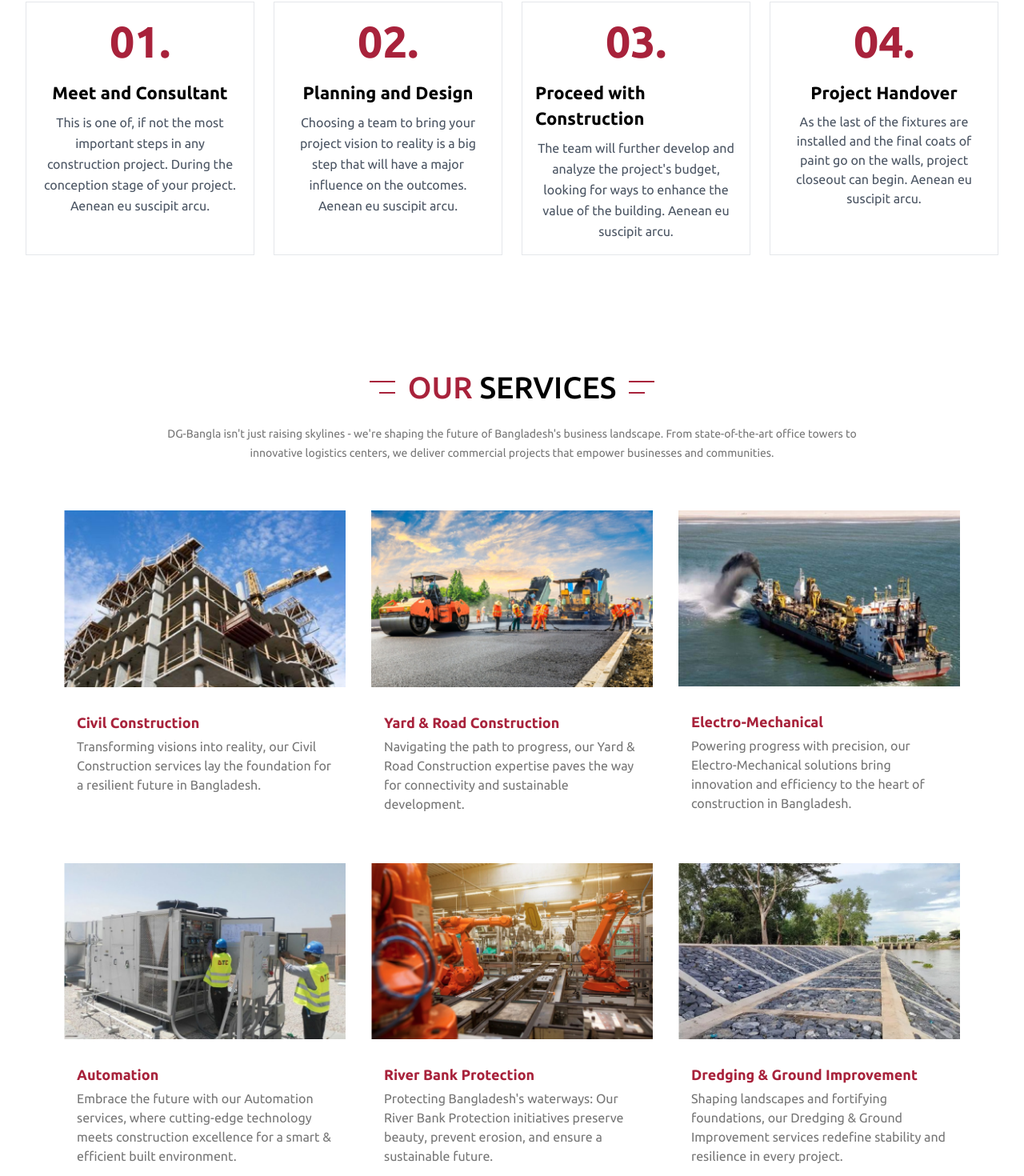
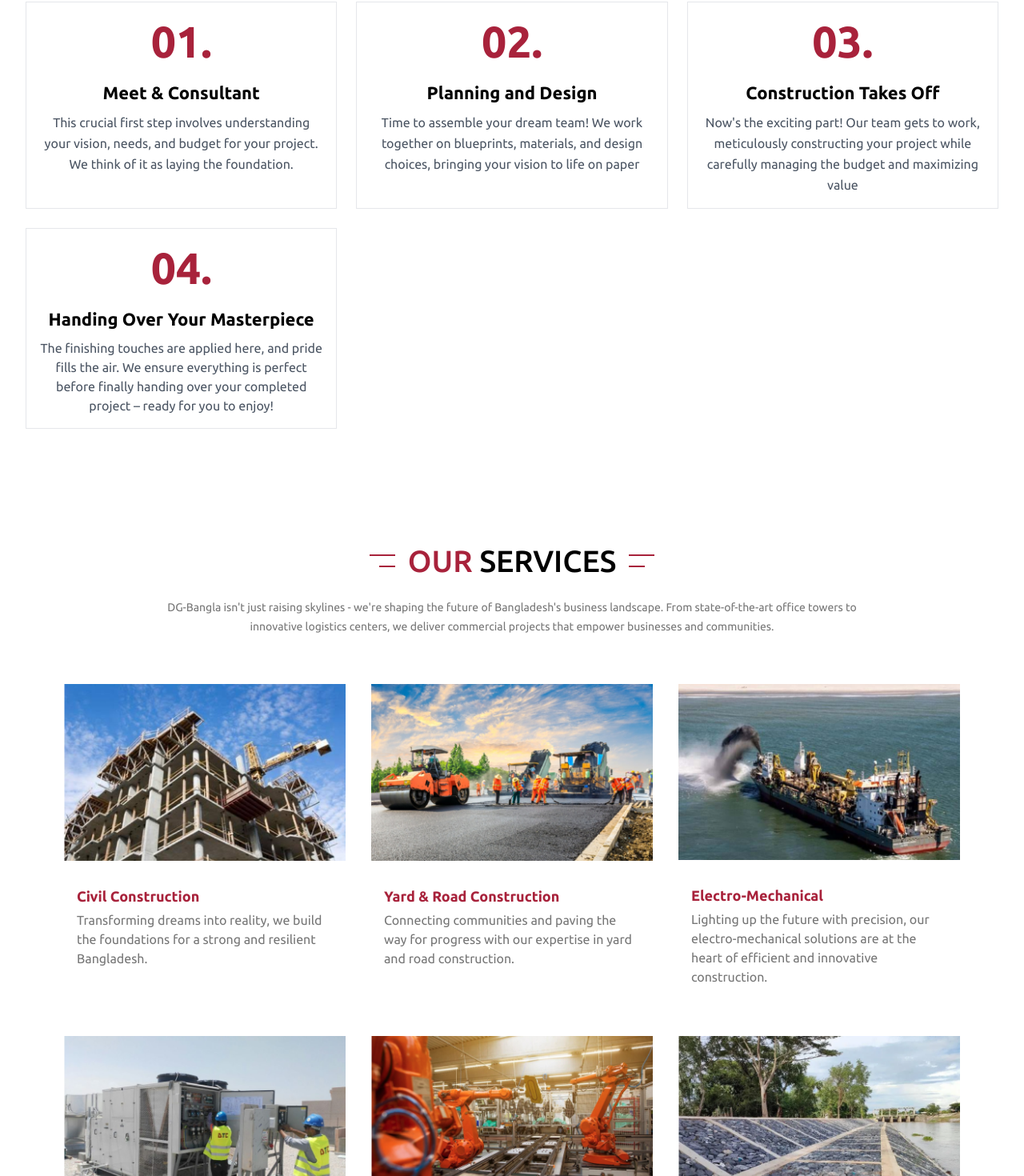
Before and after one commit to Acote-Group/dg-bangla-client, a React (Vite) app: page /services in a window 1280 px wide. Shown: the part 639-2109 px from the top of the page at 80% size. Built offline with nearby package versions, Linux system fonts and the light colour scheme.

Commit message:
overall design changes added

```diff
--- a/src/App.jsx
+++ b/src/App.jsx
@@ -30,11 +30,27 @@ function App() {
       </Routes>
       <Footer />
       <ScrollToTop
-        color="#FFFF"
-        width="40px"
         smooth
-        className="!bg-primary"
-        // style={{"border-radius": "100px"}}
+        component={
+          <div>
+            <svg
+              xmlns="http://www.w3.org/2000/svg"
+              fill="none"
+              viewBox="0 0 24 24"
+              strokeWidth="1.5"
+              stroke="#ffff"
+              className="w-8 h-8 mx-auto"
+            >
+              <path
+                strokeLinecap="round"
+                strokeLinejoin="round"
+                d="m4.5 15.75 7.5-7.5 7.5 7.5"
+              />
+            </svg>
+          </div>
+        }
+        className="!bg-primary !w-14 !h-14"
+        style={{ "border-radius": "100px" }}
       />
     </>
   );
--- a/src/components/AboutCompany.jsx
+++ b/src/components/AboutCompany.jsx
@@ -28,12 +28,12 @@ const AboutCompany = () => {
                   Engineering
                 </h1>
                 <p className="font-ubuntu leading-[26px] text-balance">
-                  Starting from 2012 to now, we have far gone a long way
-                  progressing rapidly. Today we disclose us as an experienced
-                  multi-dimensional company that provides not only your complete
-                  property design construction solutions but also growing
-                  quickly to provide all electrical works, equipment spare parts
-                  importing supplying servicing.
+                  Since 2012, we have made significant paces and are advancing
+                  rapidly. Presently, we present ourselves as an experienced and
+                  diverse company offering comprehensive property design and
+                  construction solutions, while also expanding into electrical
+                  works, equipment & spare parts importing, supply, and
+                  servicing.
                 </p>
 
                 <Link
--- a/src/components/OurFuturePlan.jsx
+++ b/src/components/OurFuturePlan.jsx
@@ -73,7 +73,10 @@ export default function OurFuturePlan() {
               into a leading global engineering, construction, and project
               management company. Our vision encompasses delivering unparalleled
               outcomes to clients, nurturing rewarding professional paths, and
-              creating profitable value.
+              creating profitable value. Our journey calls for expanding
+              internationally in engineering, surpassing customer expectations,
+              empowering fulfilling careers, and achieving profitability through
+              exceptional workmanship across all domains.
             </p>
           </div>
         </div>
--- a/src/components/OurServices.jsx
+++ b/src/components/OurServices.jsx
@@ -56,9 +56,8 @@ const OurServices = () => {
                   Civil Construction
                 </h3>
                 <p className="mt-1 text-[#767676] font-ubuntu">
-                  Transforming visions into reality, our Civil Construction
-                  services lay the foundation for a resilient future in
-                  Bangladesh.
+                  Transforming dreams into reality, we build the foundations for
+                  a strong and resilient Bangladesh.
                 </p>
               </div>
             </a>
@@ -79,9 +78,8 @@ const OurServices = () => {
                   Yard & Road Construction
                 </h3>
                 <p className="mt-1 text-[#767676] font-ubuntu">
-                  Navigating the path to progress, our Yard & Road Construction
-                  expertise paves the way for connectivity and sustainable
-                  development.
+                  Connecting communities and paving the way for progress with
+                  our expertise in yard and road construction.
                 </p>
               </div>
             </a>
@@ -102,9 +100,9 @@ const OurServices = () => {
                   Electro-Mechanical
                 </h3>
                 <p className="mt-1 text-[#767676] font-ubuntu">
-                  Powering progress with precision, our Electro-Mechanical
-                  solutions bring innovation and efficiency to the heart of
-                  construction in Bangladesh.
+                  Lighting up the future with precision, our electro-mechanical
+                  solutions are at the heart of efficient and innovative
+                  construction.
                 </p>
               </div>
             </a>
@@ -125,9 +123,9 @@ const OurServices = () => {
                   Automation
                 </h3>
                 <p className="mt-1 text-[#767676] font-ubuntu">
-                  Embrace the future with our Automation services, where
-                  cutting-edge technology meets construction excellence for a
-                  smart & efficient built environment.
+                  Embrace the future with smart buildings! Our automation
+                  services integrate cutting-edge technology with construction
+                  excellence.
                 </p>
               </div>
             </a>
@@ -148,8 +146,8 @@ const OurServices = () => {
                   River Bank Protection
                 </h3>
                 <p className="mt-1 text-[#767676] font-ubuntu">
-                  Protecting Bangladesh's waterways: Our River Bank Protection
-                  initiatives preserve beauty, prevent erosion, and ensure a
+                  Safeguarding Bangladesh's most vital arteries, our river bank
+                  protection initiatives preserve beauty and ensure a
                   sustainable future.
                 </p>
               </div>
@@ -171,9 +169,9 @@ const OurServices = () => {
                   Dredging & Ground Improvement
                 </h3>
                 <p className="mt-1 text-[#767676] font-ubuntu">
-                  Shaping landscapes and fortifying foundations, our Dredging &
-                  Ground Improvement services redefine stability and resilience
-                  in every project.
+                  From shaping landscapes to strengthening foundations, we
+                  ensure stability and resilience with our dredging and ground
+                  improvement services.
                 </p>
               </div>
             </a>
--- a/src/components/OurWorkProcess.jsx
+++ b/src/components/OurWorkProcess.jsx
@@ -4,7 +4,7 @@ export default function OurWorkProcess() {
   return (
     <>
       <section className="py-12 px-4 md:px-6 lg:px-8 bg-white font-ubuntu">
-        <div className="max-w-[1460px] mx-auto">
+        <div className="max-w-[1560px] mx-auto">
           <div className="text-center md:mt-[95px]">
             <div className="flex justify-center gap-4 items-center">
               <div className="flex flex-col">
@@ -32,18 +32,18 @@ export default function OurWorkProcess() {
             </p>
           </div>
 
-          <div className="grid grid-cols-1 md:grid-cols-2 lg:grid-cols-4 gap-6 mt-[60px]">
+          <div className="grid grid-cols-1 md:grid-cols-3 2xl:grid-cols-4 gap-6 mt-[60px]">
             <div className="flex flex-col items-center p-4 border w-fit hover:relative hover:after:absolute hover:after:top-0 hover:after:left-0 hover:after:right-0 hover:after:w-full hover:after:h-1 hover:after:bg-primary">
               <span className="text-primary font-bold text-[55px] leading-[65px] mb-4">
                 01.
               </span>
               <h3 className="text-[22px] leading-[32px] font-bold mb-2">
-                Meet and Consultant
+                Meet & Consultant
               </h3>
               <p className="text-gray-600 text-center leading-[26px]">
-                This is one of, if not the most important steps in any
-                construction project. During the conception stage of your
-                project. Aenean eu suscipit arcu.
+                This crucial first step involves understanding your vision,
+                needs, and budget for your project. We think of it as laying the
+                foundation.
               </p>
             </div>
 
@@ -55,9 +55,9 @@ export default function OurWorkProcess() {
                 Planning and Design
               </h3>
               <p className="text-gray-600 text-center leading-[26px]">
-                Choosing a team to bring your project vision to reality is a big
-                step that will have a major influence on the outcomes. Aenean eu
-                suscipit arcu.
+                Time to assemble your dream team! We work together on
+                blueprints, materials, and design choices, bringing your vision
+                to life on paper
               </p>
             </div>
             <div className="flex flex-col items-center p-4 border w-fit hover:relative hover:after:absolute hover:after:top-0 hover:after:left-0 hover:after:right-0 hover:after:w-full hover:after:h-1 hover:after:bg-primary">
@@ -65,12 +65,12 @@ export default function OurWorkProcess() {
                 03.
               </span>
               <h3 className="text-[22px] leading-[32px] font-bold mb-2">
-                Proceed with Construction
+                Construction Takes Off
               </h3>
               <p className="text-gray-600 text-center leading-[26px]">
-                The team will further develop and analyze the project's budget,
-                looking for ways to enhance the value of the building. Aenean eu
-                suscipit arcu.
+                Now's the exciting part! Our team gets to work, meticulously
+                constructing your project while carefully managing the budget
+                and maximizing value
               </p>
             </div>
             <div className="flex flex-col items-center p-4 border w-fit hover:relative hover:after:absolute hover:after:top-0 hover:after:left-0 hover:after:right-0 hover:after:w-full hover:after:h-1 hover:after:bg-primary">
@@ -78,12 +78,12 @@ export default function OurWorkProcess() {
                 04.
               </span>
               <h3 className="text-[22px] leading-[32px] font-bold mb-2">
-                Project Handover
+                Handing Over Your Masterpiece
               </h3>
               <p className="text-gray-600 text-center">
-                As the last of the fixtures are installed and the final coats of
-                paint go on the walls, project closeout can begin. Aenean eu
-                suscipit arcu.
+                The finishing touches are applied here, and pride fills the air.
+                We ensure everything is perfect before finally handing over your
+                completed project – ready for you to enjoy!
               </p>
             </div>
           </div>
```
Also changed, not shown: src/components/AchievementCounter.jsx (+4 -4 lines), src/components/Hero.jsx (+6 -6 lines), src/components/MsgFromMd.jsx (+12 -12 lines), src/components/OurStory.jsx (+8 -10 lines), src/components/WhoWeAre.jsx (+18 -12 lines), src/pages/Contact.jsx (+9 -24 lines), src/pages/Team.jsx (+27 -17 lines), src/assets/arrow.svg (added).
